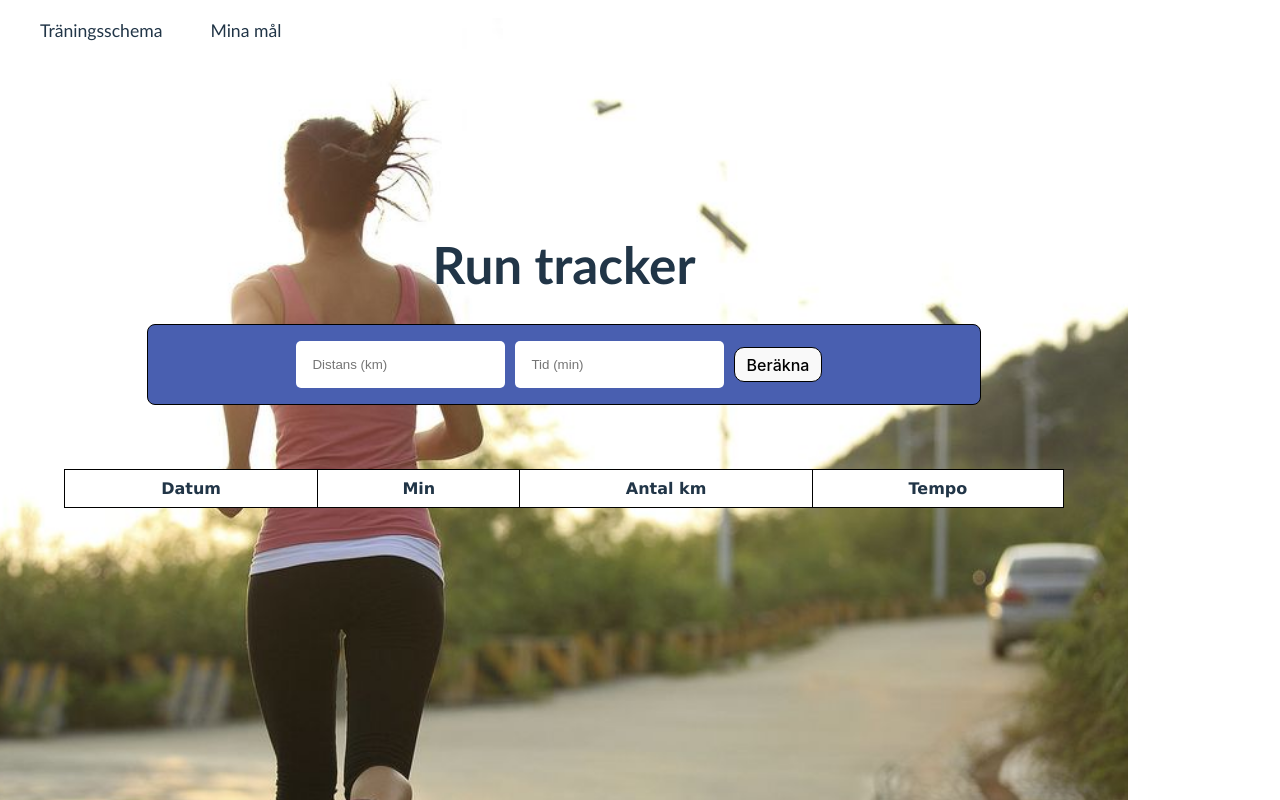
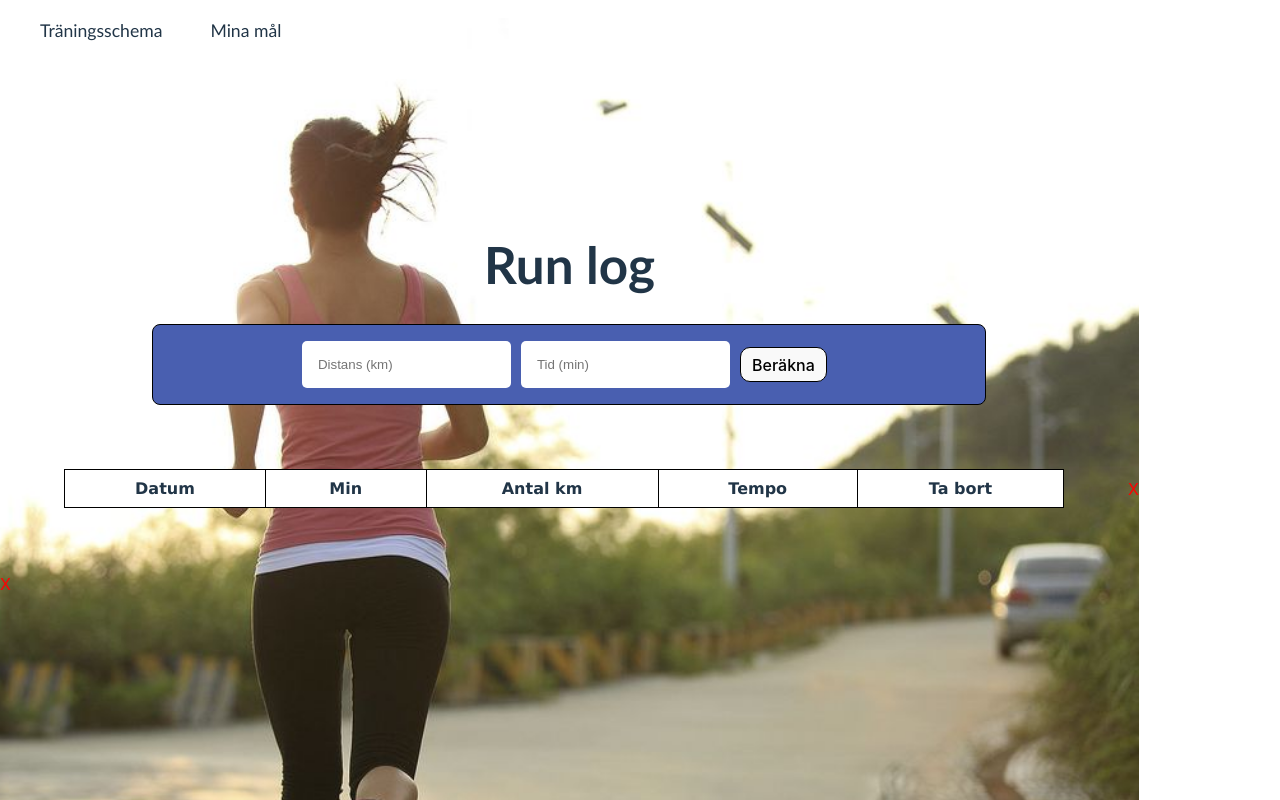
Before and after one commit to sarablomqvist/runner, a React (Vite) app: page / in a window 1280 px wide. Shown: the top 800 px of the page. Built offline with nearby package versions, Linux system fonts and the light colour scheme.

Commit message:
Lagt till en deleteknapp för att ta bort rad

```diff
--- a/src/App.jsx
+++ b/src/App.jsx
@@ -7,7 +7,7 @@ function App() {
     return (
         <div className={style.background}>
             <Nav />
-            <h1 className={style.h1}>Run tracker</h1>
+            <h1 className={style.h1}>Run log</h1>
             <KmTime />
         </div>
     )
--- /dev/null
+++ b/src/components/DeleteRun/DeleteRun.jsx
@@ -0,0 +1,10 @@
+import React from 'react'
+import style from './DeleteRun.module.css'
+
+const DeleteRun = () => {
+  return (
+    <div className={style.delete}>X</div>
+  )
+}
+
+export default DeleteRun
--- /dev/null
+++ b/src/components/DeleteRun/DeleteRun.module.css
@@ -0,0 +1,3 @@
+.delete {
+    color: red;
+}
--- a/src/components/KmTime/KmTime.jsx
+++ b/src/components/KmTime/KmTime.jsx
@@ -1,6 +1,7 @@
 import React, { useEffect, useState } from 'react'
 import KmAndTimeInput from '../KmTimeInput/KmAndTimeInput'
 import RunTable from '../RunTable/RunTable'
+import DeleteRun from '../DeleteRun/DeleteRun'
 
 function KmTime() {
     const [km, setKm] = useState('')
@@ -46,12 +47,18 @@ function KmTime() {
         }
     }
 
+    const handleDelete = (index) => {
+        const newList = list.filter((_, i) => i !== index)
+        setList(newList)
+        localStorage.setItem('LocaleStorageList', JSON.stringify(newList))
+    }
+
     const addEntry = () => {
         if (km && time) {
             const paceInMinutes = time / km //tid delat på km
             const minutes = Math.floor(paceInMinutes) //tagit bort decimaler
             const seconds = Math.round((paceInMinutes - minutes) * 60) //tar bort minuter = bara decimaler kvar * 60 = sekunder. Avrunda
-            const pace = `${minutes}:${seconds.toString().padStart(2, '0')}` //gjort om nr till sträng o sen lagt på 0 om "siffran" är mindre än 2 tecken
+            const pace = `${minutes}:${seconds.toString().padStart(2, '0')}` //gjort om nr till sträng o sen lagt på 0 i början om "siffran" är mindre än 2 tecken
 
             const newItem = { km, time, speed: pace }
             const newList = [...list, newItem]
@@ -75,7 +82,8 @@ function KmTime() {
                 onAddEntry={addEntry}
                 error={error}
             />
-            <RunTable list={list} date={date} />
+            <RunTable list={list} date={date} onDelete={handleDelete} />
+            <DeleteRun />
         </>
     )
 }
--- a/src/components/RunTable/RunTable.jsx
+++ b/src/components/RunTable/RunTable.jsx
@@ -1,7 +1,8 @@
 import React from 'react'
 import style from './RunTable.module.css'
+import DeleteRun from '../DeleteRun/DeleteRun'
 
-function RunTable({ list, date }) {
+function RunTable({ list, date, onDelete }) {
     return (
         <div className={style.wrapper}>
             <table>
@@ -11,6 +12,7 @@ function RunTable({ list, date }) {
                         <th>Min</th>
                         <th>Antal km</th>
                         <th>Tempo</th>
+                        <th>Ta bort</th>
                     </tr>
                 </thead>
                 <tbody>
@@ -20,10 +22,14 @@ function RunTable({ list, date }) {
                             <td>{entry.time} min</td>
                             <td>{entry.km} km</td>
                             <td>{entry.speed} min / km</td>
+                            <td>
+                                <button onClick={() => onDelete(index)}>X</button>
+                            </td>
                         </tr>
                     ))}
                 </tbody>
             </table>
+            <DeleteRun />
         </div>
     )
 }
--- a/src/components/RunTable/RunTable.module.css
+++ b/src/components/RunTable/RunTable.module.css
@@ -17,4 +17,5 @@ table {
 .wrapper {
     display: flex;
     justify-content: center;
+    align-items: center;
 }
```
